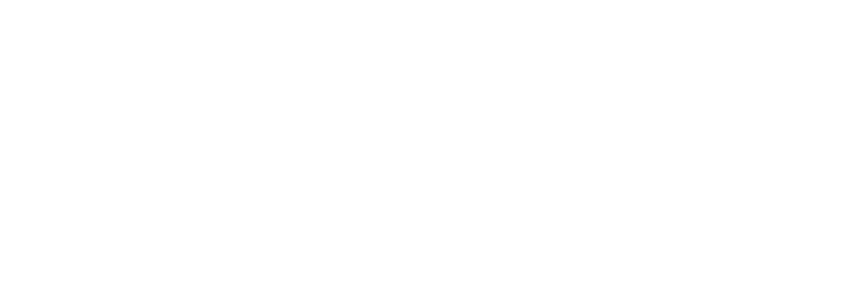
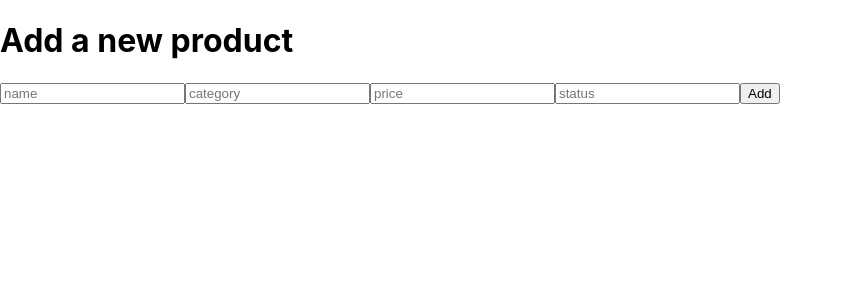
Before and after one commit to Lualbaldassari/Blaze-Task, a React (Create React App) app in the folder client/: page /add in a window 1280 px wide. Before the commit this address had no page. Shown: the top 300 px of the page, without its empty margins (0-843 px from the left). Built offline with nearby package versions, Linux system fonts and the light colour scheme.

Commit message:
more routes added

```diff
--- a/client/package.json
+++ b/client/package.json
@@ -7,13 +7,14 @@
     "@testing-library/react": "^13.4.0",
     "@testing-library/user-event": "^13.5.0",
     "axios": "^1.1.3",
-    "bootstrap": "^5.1.3",
+    "bootstrap": "^5.2.3",
     "navbar": "^2.1.0",
     "react": "^18.2.0",
     "react-bootstrap": "^2.6.0",
     "react-dom": "^18.2.0",
     "react-router-dom": "^6.4.3",
     "react-scripts": "5.0.1",
+    "reactstrap": "^9.1.5",
     "styled-components": "^5.3.6",
     "web-vitals": "^2.1.4"
   },
--- a/client/src/App.js
+++ b/client/src/App.js
@@ -1,4 +1,5 @@
 import { BrowserRouter, Routes, Route} from "react-router-dom"
+import Add from "./components/Add";
 import LandingPage from "./components/LandingPage";
 import Orders from "./components/Orders";
 import Products from "./components/Products";
@@ -11,9 +12,10 @@
     <div className="App">
       <BrowserRouter>
         <Routes>
-          <Route path="/" element = {<LandingPage />}/>
+          <Route path="/" element={<LandingPage />} />
           <Route path="/products" element={<Products />} />
           <Route path="/orders" element={<Orders />} />
+          <Route path="/add" element={<Add />} />
         </Routes>
       </BrowserRouter>
     </div>
--- a/client/src/components/Add.jsx
+++ b/client/src/components/Add.jsx
@@ -1,9 +1,63 @@
-import React from 'react'
+import React, { useState } from 'react'
+import axios from "axios"
+import { useNavigate } from 'react-router-dom'
 
 const Add = () => {
+  const [product, setProduct] = useState({
+    name:"",
+    category:"",
+    price:null,
+    status:"",
+  })
+
+  const navigate = useNavigate()
+
+
+  const handleChange = (e) => {
+    setProduct (prev => ({...prev, [e.target.name]:e.target.value}))
+    console.log(product)
+  }
+
+  const handleClick = async e =>{
+    e.preventDefault();
+    try {
+      await axios.post("http://localhost:8800/products", product)
+      navigate("/")
+    } catch(err){
+      console.log(err)
+    }
+  }
+
   return (
-    <div>Add</div>
-  )
+    <div>
+      <h1>Add a new product</h1>
+      <input
+        type="text"
+        placeholder="name"
+        onChange={handleChange}
+        name="name"
+      />
+      <input
+        type="text"
+        placeholder="category"
+        onChange={handleChange}
+        name="category"
+      />
+      <input
+        type="number"
+        placeholder="price"
+        onChange={handleChange}
+        name="price"
+      />
+      <input
+        type="text"
+        placeholder="status"
+        onChange={handleChange}
+        name="status"
+      />
+      <button onClick={handleClick}>Add</button>
+    </div>
+  );
 }
 
 export default Add
--- a/client/src/components/NavBar.jsx
+++ b/client/src/components/NavBar.jsx
@@ -1,13 +1,13 @@
 import React from "react";
 import { NavLink } from "react-router-dom";
-import "../styles.css";
+import s from "../style/NavBar.module.css"
 
 
 const NavBar = () => {
   return (
-    <div className= "navbar">
-      <NavLink to="/products" className="product">Products</NavLink>
-      <NavLink to="/orders" className="order">Orders</NavLink>
+    <div className={s.NavBar}>
+      <NavLink to="/products" className={s.btn}>Products</NavLink>
+      <NavLink to="/orders" className={s.btn}>Orders</NavLink>
     </div>
   );
 
--- a/client/src/components/Products.jsx
+++ b/client/src/components/Products.jsx
@@ -1,7 +1,7 @@
 import React, { useState, useEffect} from 'react'
 import axios from "axios"
 import { Link } from 'react-router-dom';
-import   "../styles.css";
+
 import NavBar from './NavBar';
 
 
@@ -22,6 +22,17 @@
       }, []);
 
 
+      const handleDelete = async (id)=>{
+        try {
+          await axios.delete("http://localhost:8800/products/" +id);
+          window.location.reload();
+        } catch (err) {
+          console.log(err)
+        }
+      }
+
+
+
   return (
     <div>
       <div className="products">
@@ -34,6 +45,11 @@
               <th>Price</th>
               <th>Status</th>
               <th>Actions</th>
+              <th>
+                <button>
+                  <Link to="/add">Add</Link>
+                </button>
+              </th>
             </tr>
           </thead>
 
@@ -45,21 +61,17 @@
                 <td>{product.category}</td>
                 <td>{product.price}</td>
                 <td>{product.status}</td>
-                <td>{product.actions}</td>
+                <td>
+                  <button onClick={() => handleDelete(product.id) }>Delete</button>
+                  <button><Link to={`/update/${product.id}`}>Edit</Link></button>
+                </td>
               </tr>
             ))}
           </tbody>
         </table>
       </div>
 
-      <button className="button">
-        <Link to="/add">Create Product</Link>
-      </button>
-
-
-      <NavBar/>
-
-
+      <NavBar />
     </div>
   );
 };
--- /dev/null
+++ b/client/src/style/NavBar.module.css
@@ -0,0 +1,21 @@
+.NavBar {
+  position: fixed;
+  width: 100%;
+  top: 0;
+  left: 0;
+  background-color: #069;
+}
+
+.btn {
+  float: left;
+  color: #f2f2f2;
+  text-align: center;
+  padding: 14px 16px;
+  text-decoration: none;
+  font-size: 17px;
+}
+
+.btn:hover {
+  background-color: #ddd;
+  color: black;
+}
```
Also changed, not shown: 2 other files (tests, documents, lock files or other folders).
